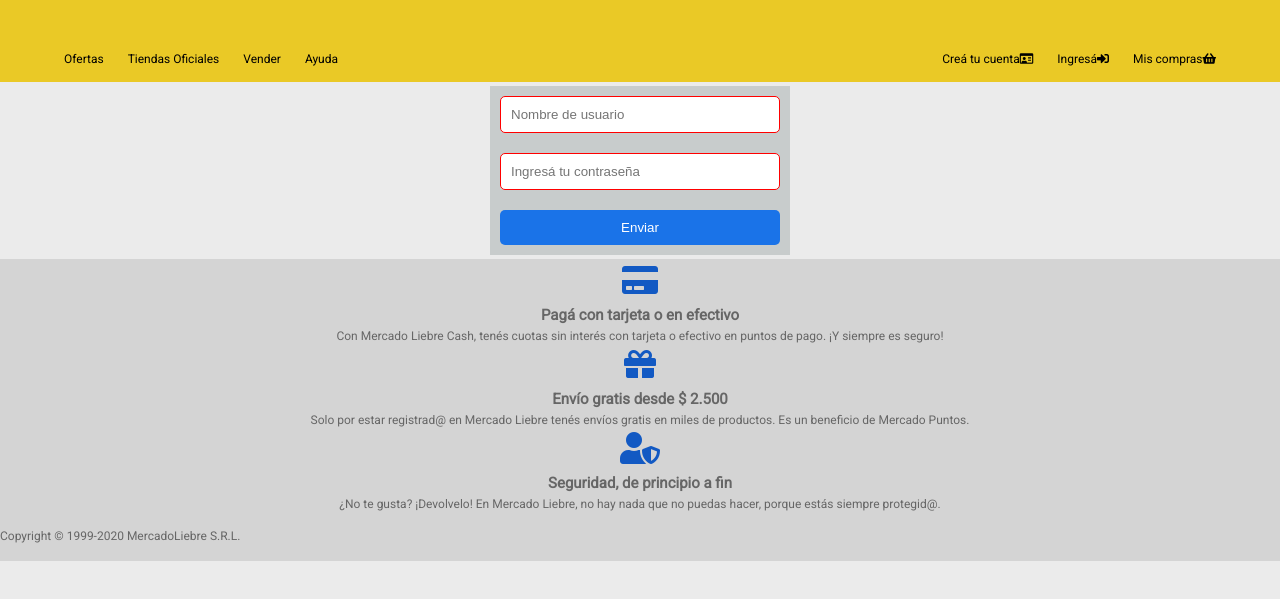
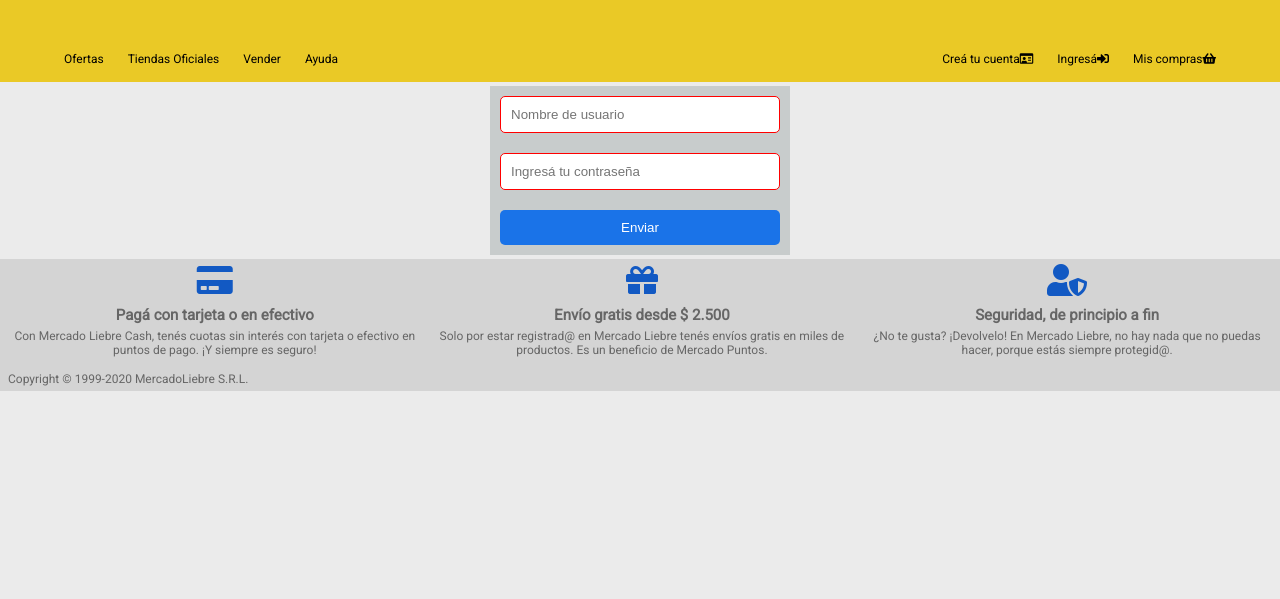
Before and after one commit to MLauzan/mercadoLiebre, a website: page views/login.html in a window 1280 px wide. Shown: the part 181-780 px from the top of the page. Drawn offline with Linux system fonts and the light colour scheme.

Commit message:
cambios en login

```diff
--- a/views/login.html
+++ b/views/login.html
@@ -50,25 +50,34 @@
             </form>
         </main>
         <footer>
+            <section class="footer-texts">
+                <div class="pay">
                     <div class="credit-card">
                         <i class="fas fa-credit-card"></i>
                     </div>
                     <h3>Pagá con tarjeta o en efectivo</h3>
-            <p>Con Mercado Liebre Cash, tenés cuotas sin interés con tarjeta o efectivo en puntos de pago. ¡Y siempre es
+                    <p>Con Mercado Liebre Cash, tenés cuotas sin interés con tarjeta o efectivo en puntos de pago. ¡Y
+                        siempre es
                         seguro!</p>
+                </div>
+                <div class="send">
                     <div class="gift">
                         <i class="fas fa-gift"></i>
                     </div>
                     <h3>Envío gratis desde $ 2.500</h3>
                     <p>Solo por estar registrad@ en Mercado Liebre tenés envíos gratis en miles de
                         productos. Es un beneficio de Mercado Puntos.</p>
+                </div>
+                <div class="security">
                     <div class="shield">
                         <i class="fas fa-user-shield"></i>
                     </div>
                     <h3>Seguridad, de principio a fin</h3>
                     <p>¿No te gusta? ¡Devolvelo! En Mercado Liebre, no hay nada que no puedas hacer,
                         porque estás siempre protegid@.</p>
-            <p class="copy">Copyright © 1999-2020 MercadoLiebre S.R.L.</p>
+                </div>
+            </section>
+            <p class="copy-footer">Copyright © 1999-2020 MercadoLiebre S.R.L.</p>
         </footer>
     </body>
 
```
Lines whose indentation alone changed are shown as unchanged.
